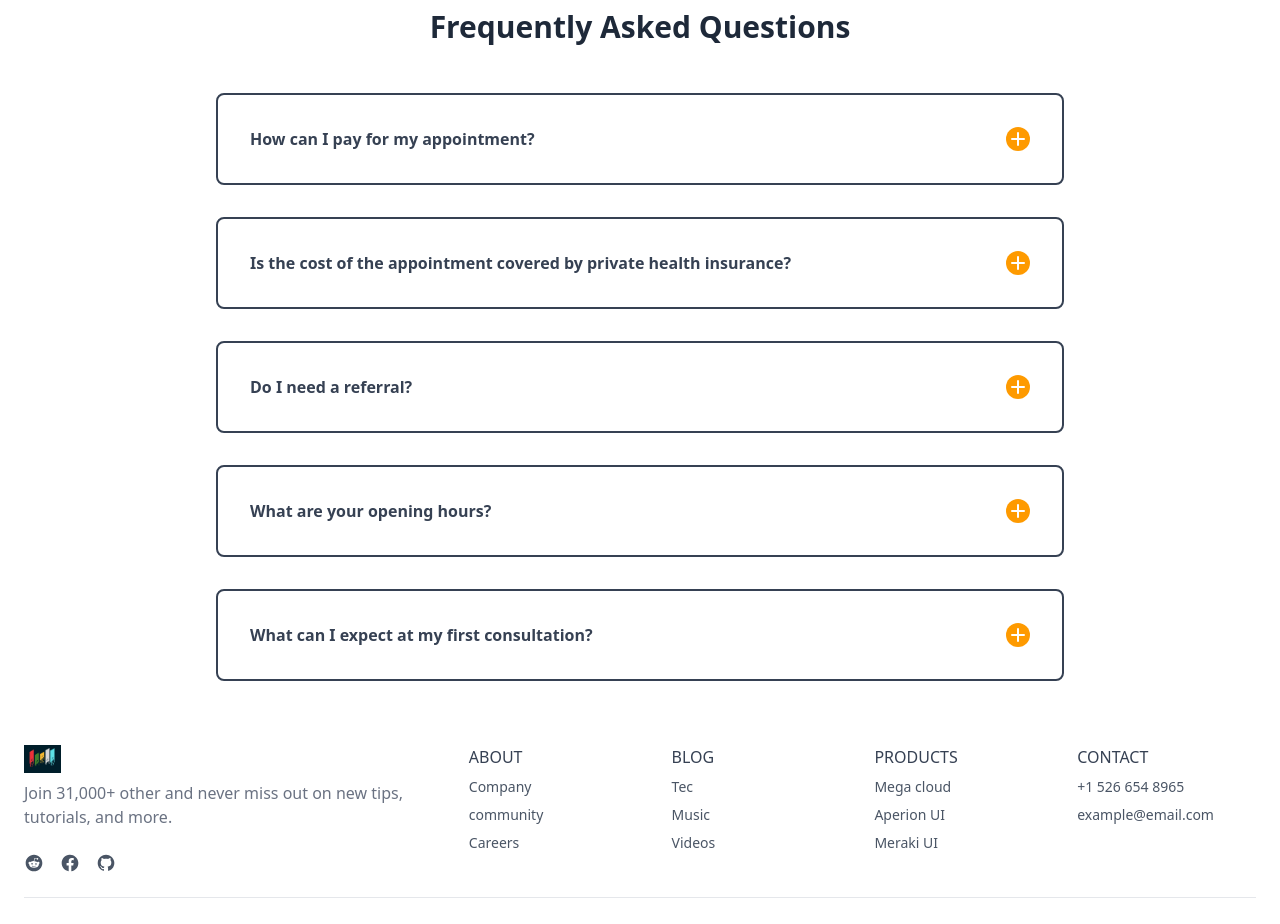
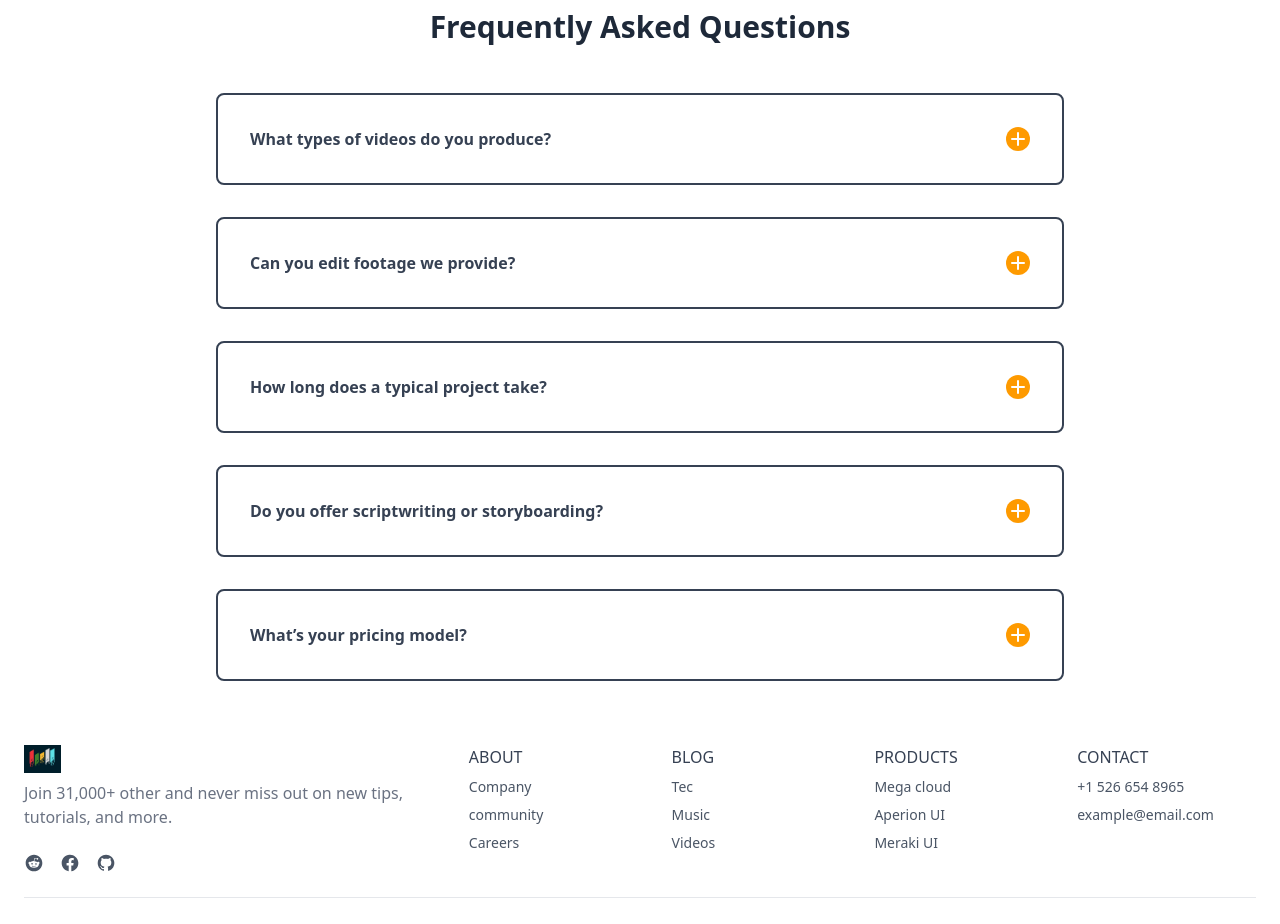
Before and after one commit to dcoder-nikhil0/Paletters, a React (Vite) app in the folder client/: page /video in a window 1280 px wide. Shown: the part 3480-4404 px from the top of the page. Built offline with nearby package versions, Linux system fonts and the light colour scheme.

Commit message:
Video FAQ updated

```diff
--- a/client/src/Components/Video/VidFAQ.jsx
+++ b/client/src/Components/Video/VidFAQ.jsx
@@ -3,29 +3,29 @@ import React, { useState } from "react";
 
 const faqs = [
   {
-    question: "How can I pay for my appointment?",
+    question: "What types of videos do you produce?",
     answer:
-      "You can pay for your appointment using various methods including credit card, UPI, net banking, or at the time of service. Please refer to the confirmation email for more details.",
+      "We create promotional videos, corporate content, social media clips, event highlights, and more.",
   },
   {
-    question: "Is the cost of the appointment covered by private health insurance?",
+    question: "Can you edit footage we provide?",
     answer:
-      "Yes, some services may be covered by private insurance. Please contact your provider or check your plan details for confirmation.",
+      "Absolutely! We can enhance, trim, and edit your raw footage into a polished final product.",
   },
   {
-    question: "Do I need a referral?",
+    question: "How long does a typical project take?",
     answer:
-      "Referrals are not necessary for all services. However, some specialized consultations may require one. Please contact us for guidance.",
+      "Turnaround time depends on the project scope, but most edits are completed within 5–10 business days.",
   },
   {
-    question: "What are your opening hours?",
+    question: "Do you offer scriptwriting or storyboarding?",
     answer:
-      "We are open from 9 AM to 6 PM, Monday to Friday. Weekend appointments may be available on request.",
+      "Yes, we provide full pre-production services including scriptwriting and storyboarding.",
   },
   {
-    question: "What can I expect at my first consultation?",
+    question: "What’s your pricing model?",
     answer:
-      "Your first consultation will involve understanding your needs, reviewing history, and outlining next steps or a treatment plan.",
+      "Pricing varies by project complexity—contact us for a custom quote tailored to your needs",
   },
 ];
 
@@ -46,10 +46,7 @@ const VidFAQ = () => {
 
           <div className="mt-12 space-y-8">
             {faqs.map((faq, index) => (
-              <div
-                key={index}
-                className="border-2 rounded-lg border-gray-700"
-              >
+              <div key={index} className="border-2 rounded-lg border-gray-700">
                 <button
                   onClick={() => toggleFAQ(index)}
                   className="flex items-center justify-between w-full p-8"
@@ -89,9 +86,7 @@ const VidFAQ = () => {
                 {openIndex === index && (
                   <>
                     <hr className="border-gray-700" />
-                    <p className="p-8 text-sm text-gray-500 ">
-                      {faq.answer}
-                    </p>
+                    <p className="p-8 text-sm text-gray-500 ">{faq.answer}</p>
                   </>
                 )}
               </div>
```
